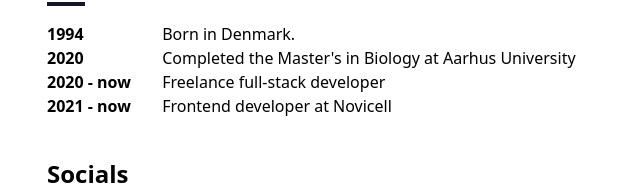
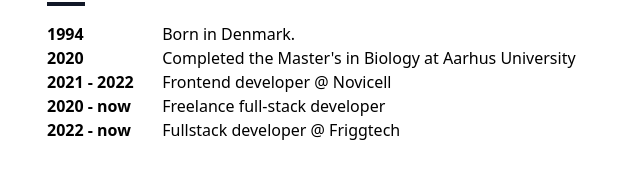
Before and after one commit to nikolajjsj/portfolio, a Next.js app: page / in a window 1280 px wide. Shown: the part 1104-1291 px from the top of the page, without its empty margins (305-945 px from the left). Built offline with nearby package versions, Linux system fonts and the light colour scheme.

Commit message:
feature: Add new job position

```diff
--- a/pages/index.tsx
+++ b/pages/index.tsx
@@ -87,11 +87,14 @@ const Home = () => {
             Completed the Master&apos;s in Biology at Aarhus University
           </div>
 
+          <div className="font-bold">2021 - 2022</div>
+          <div>Frontend developer @ Novicell</div>
+
           <div className="font-bold">2020 - now</div>
           <div>Freelance full-stack developer</div>
 
-          <div className="font-bold">2021 - now</div>
-          <div>Frontend developer at Novicell</div>
+          <div className="font-bold">2022 - now</div>
+          <div>Fullstack developer @ Friggtech</div>
         </div>
       </AppSection>
 
```
